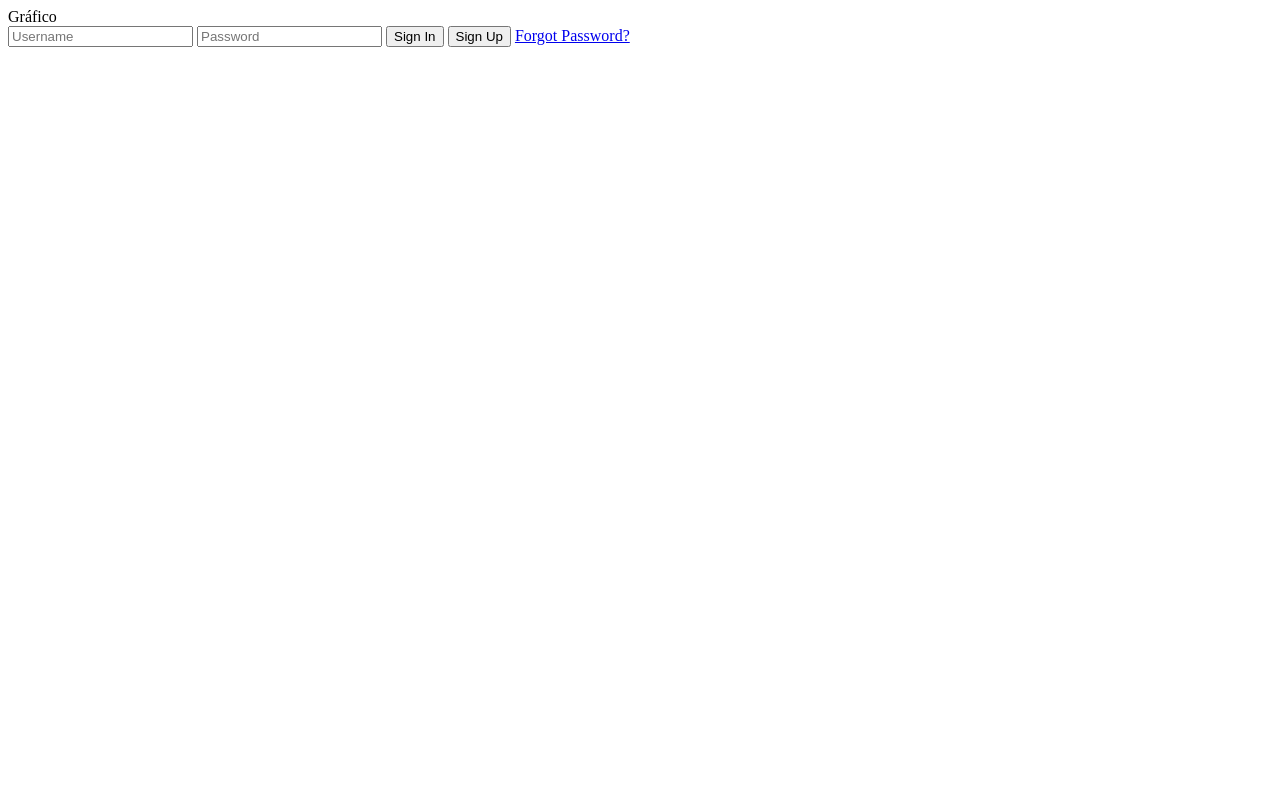
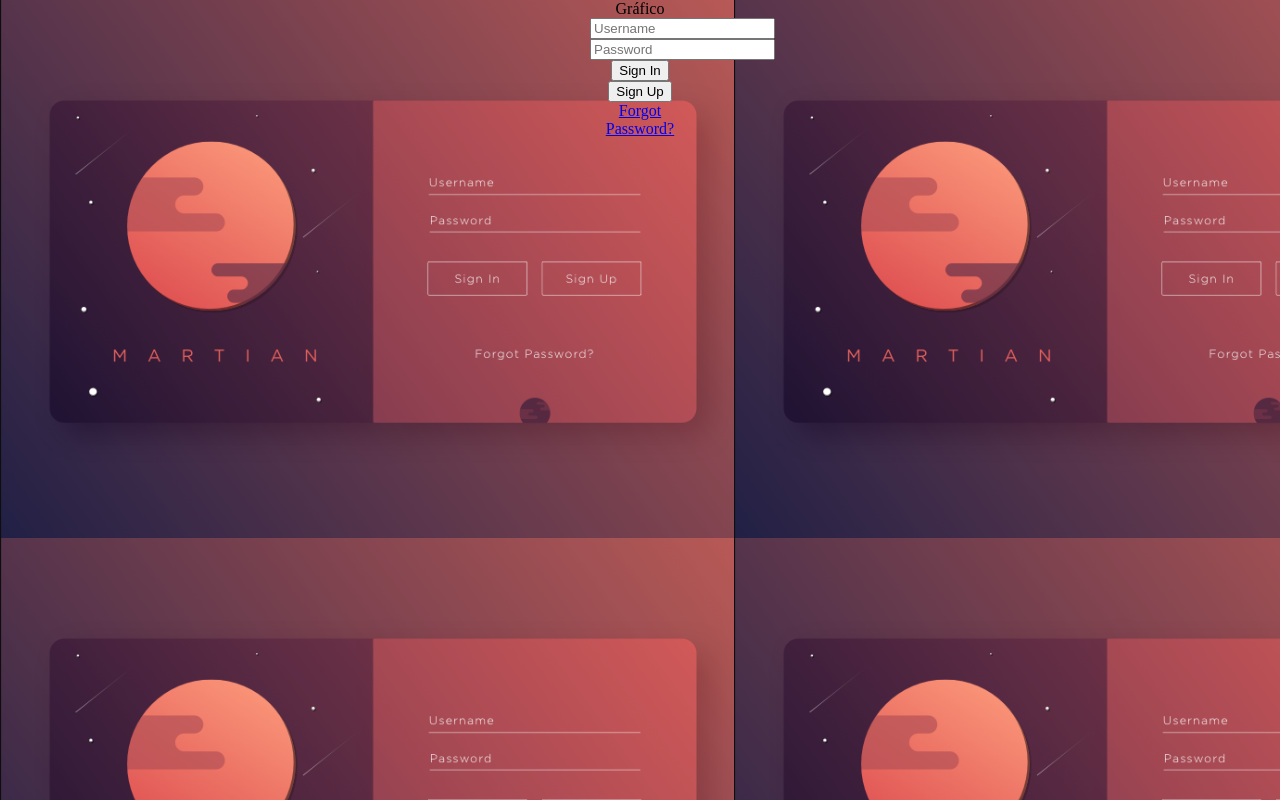
Before and after one commit to dav1ch1n/loginB2B_DAM, a plain HTML site: page index.html in a window 1280 px wide. Drawn offline with Linux system fonts and the light colour scheme.

Commit message:
03/04/25

```diff
--- a/script/main.js
+++ b/script/main.js
@@ -0,0 +1,2 @@
+let username = document.getElementById("username");
+let password = document.getElementById("password");
--- a/styles/main.css
+++ b/styles/main.css
@@ -10,3 +10,13 @@
 }
 
 @import url(fonts.css);
+body {
+    background-image: url("../estructura_final_login.png");
+    text-align: center;
+    align-content: center;
+    max-width: 100px;
+    margin: auto;
+    display:flex;
+    flex-direction: column;
+
+}
```
